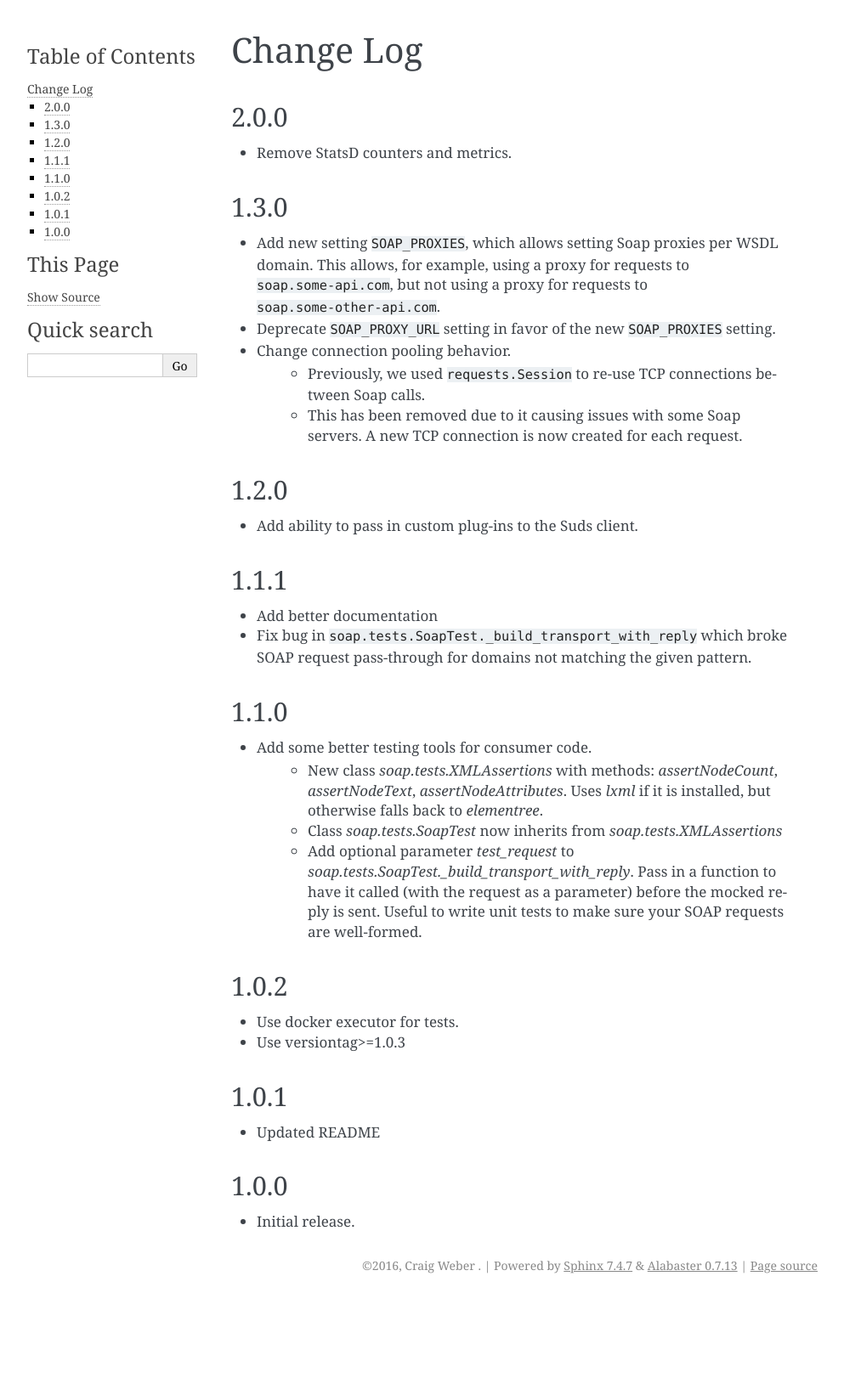
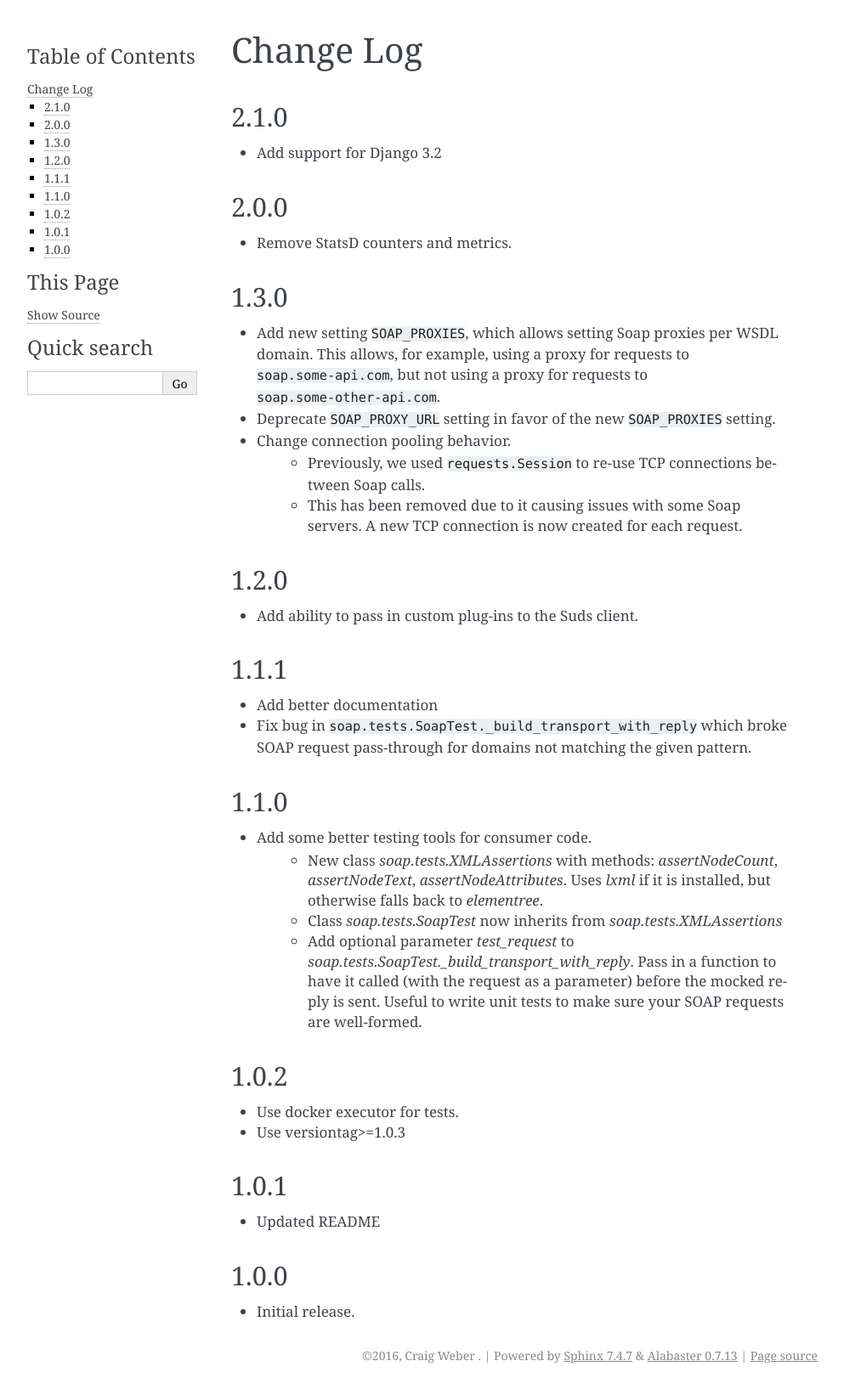
Before and after one commit to thelabnyc/instrumented-soap, a Sphinx documentation site: the page built from docs/changes.rst, in a window 1280 px wide. Shown: the whole page at 85% size, without its empty margins (148-1141 px from the left). Built offline with Sphinx 7.4.7, drawn with Linux system fonts in a browser that asks for light colours; before the commit the page ends 1529 px from its top, so only the background shows below that.

Commit message:
Update changelog

```diff
--- a/docs/changes.rst
+++ b/docs/changes.rst
@@ -1,5 +1,9 @@
 Change Log
 ==========
+
+2.1.0
+------------------
+- Add support for Django 3.2
 
 2.0.0
 ------------------
```
